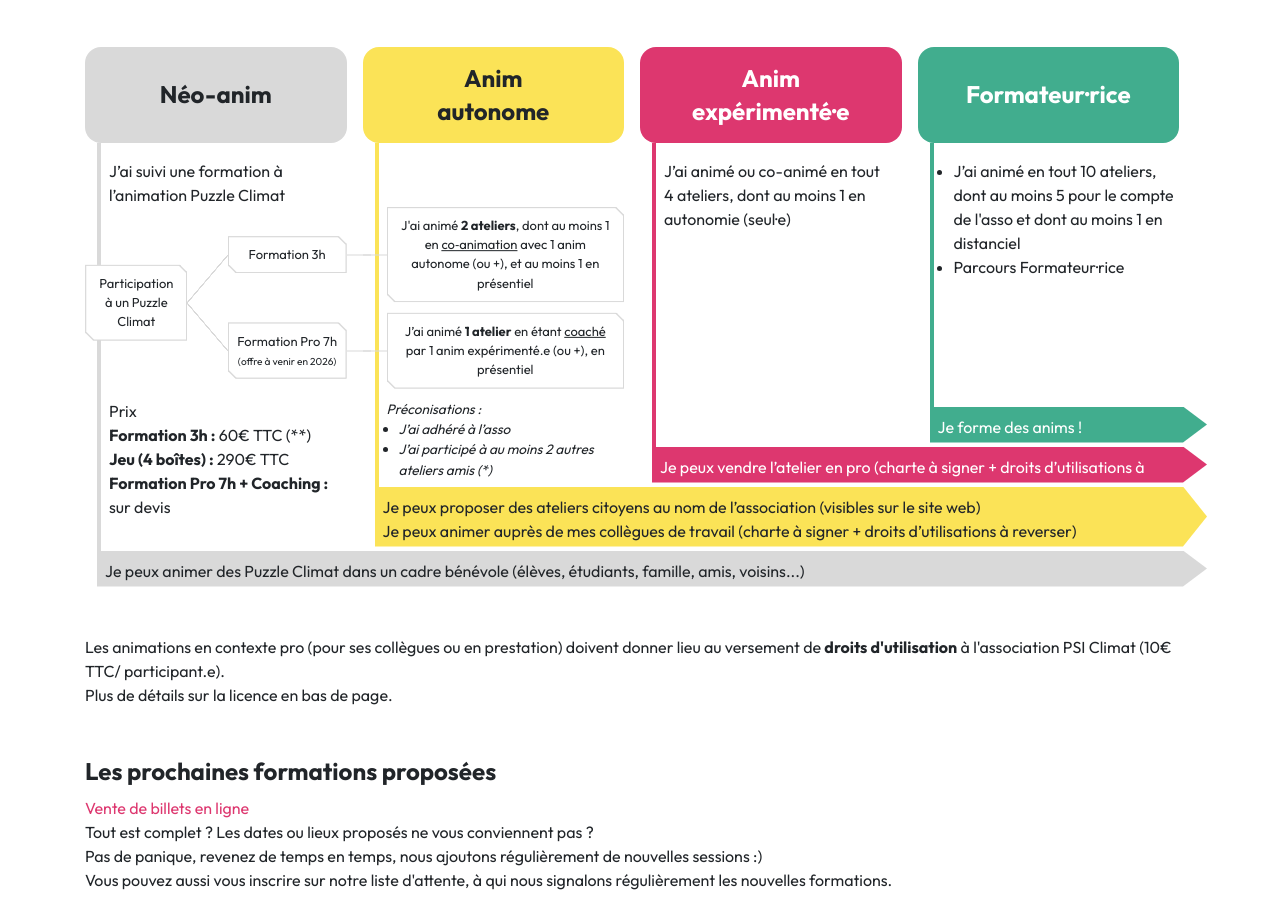
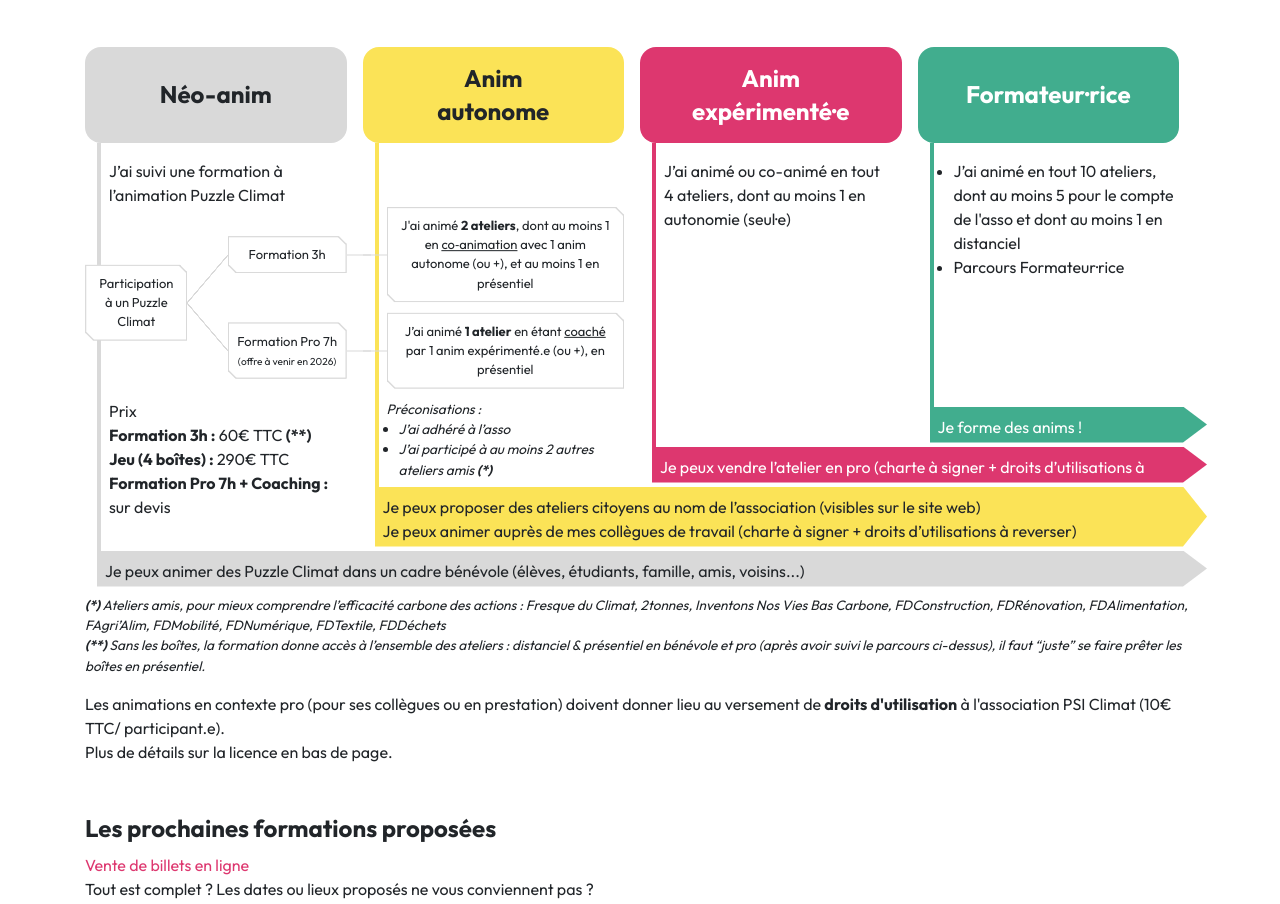
Before and after one commit to puzzleclimat/puzzleclimat.org, a PHP site: page /formations.html in a window 1280 px wide. Shown: the part 464-1368 px from the top of the page. Run offline with PHP 8.4, Linux system fonts and the light colour scheme; some libraries are stand-ins or nearby versions.

Commit message:
fix(parcours): add missing foot notes

```diff
--- a/css/custom.css
+++ b/css/custom.css
@@ -357,6 +357,12 @@
   flex-wrap: wrap;
   font-size: 1rem;
   overflow: visible;
+  padding-bottom: 0.5rem;
+}
+
+#footnotes {
+  font-size: 0.85rem;
+  font-style: italic;
 }
 
 @media (min-width: 1200px) {
--- a/formations.html
+++ b/formations.html
@@ -65,7 +65,7 @@
               </div>
               <div id="etape-neoanim-prix">
                 <p>Prix</p>
-                <p><strong>Formation 3h :</strong> 60€ TTC (**)</p>
+                <p><strong>Formation 3h :</strong> 60€ TTC <strong>(**)</strong></p>
                 <p><strong>Jeu (4 boîtes) :</strong> 290€ TTC</p>
                 <p><strong>Formation Pro 7h + Coaching :</strong> sur devis</p>
               </div>
@@ -87,7 +87,7 @@
                 <p>Préconisations :</p>
                 <ul>
                 <li>J’ai adhéré à l’asso</li>
-                <li>J’ai participé à au moins 2 autres ateliers amis (*)</li>
+                <li>J’ai participé à au moins 2 autres ateliers amis <strong>(*)</strong></li>
                 <ul>
               </div>
             </div>
@@ -114,6 +114,10 @@
             <footer>Je forme des anims !</footer>
           </article>
         </section>
+        <p id="footnotes">
+          <strong>(*)</strong> Ateliers amis, pour mieux comprendre l’efficacité carbone des actions : Fresque du Climat, 2tonnes, Inventons Nos Vies Bas Carbone, FDConstruction, FDRénovation, FDAlimentation, FAgri’Alim, FDMobilité, FDNumérique, FDTextile, FDDéchets<br>
+          <strong>(**)</strong> Sans les boîtes, la formation donne accès à l’ensemble des ateliers : distanciel & présentiel en bénévole et pro (après avoir suivi le parcours ci-dessus), il faut “juste” se faire prêter les boîtes en présentiel.
+        </p>
 
         <p>Les animations en contexte pro (pour ses collègues ou en prestation) doivent donner lieu au versement de <strong>droits d'utilisation</strong> à l'association PSI Climat (10€ TTC/ participant.e).<br>
         Plus de détails sur la licence en bas de page.</p>
```
